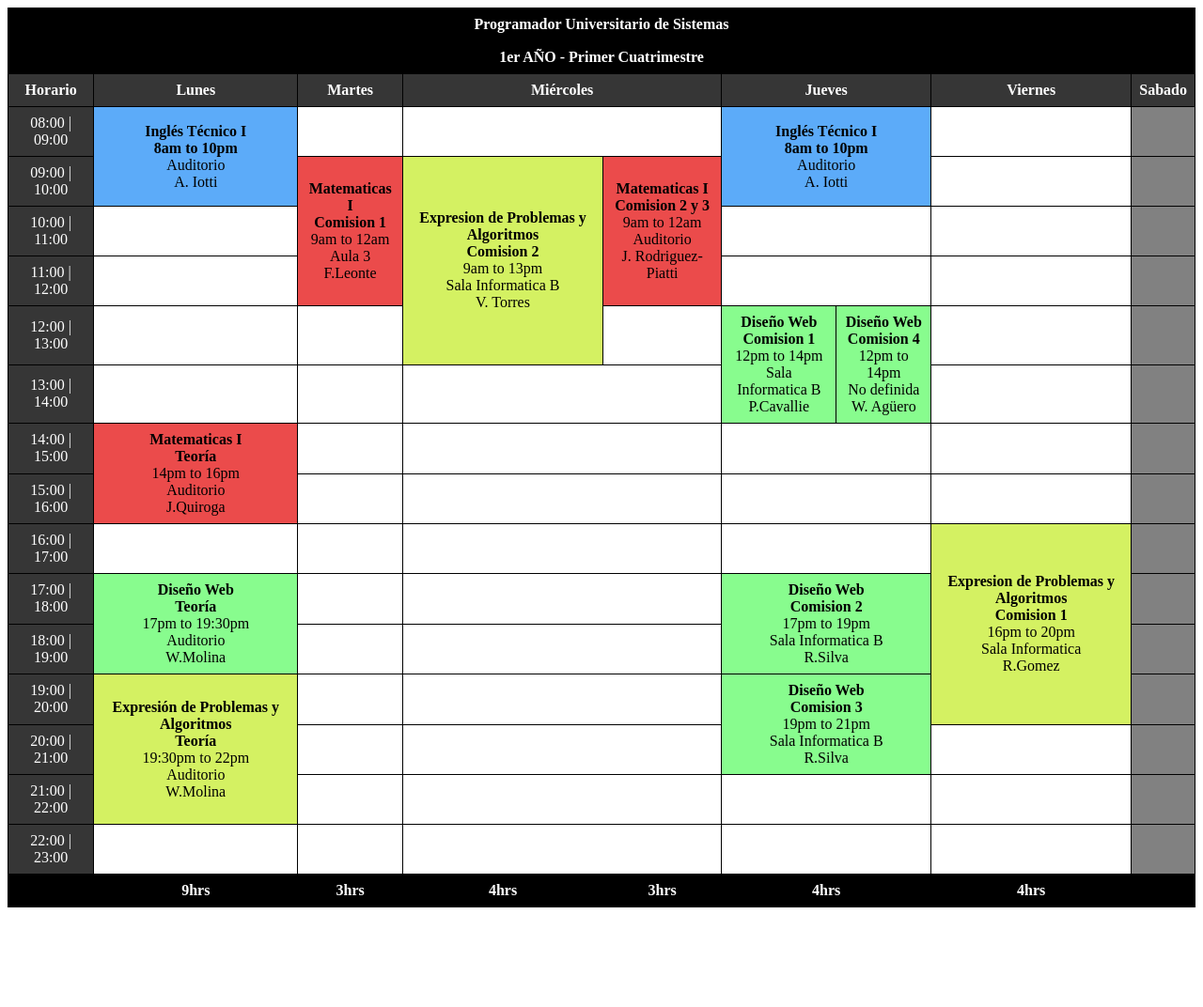
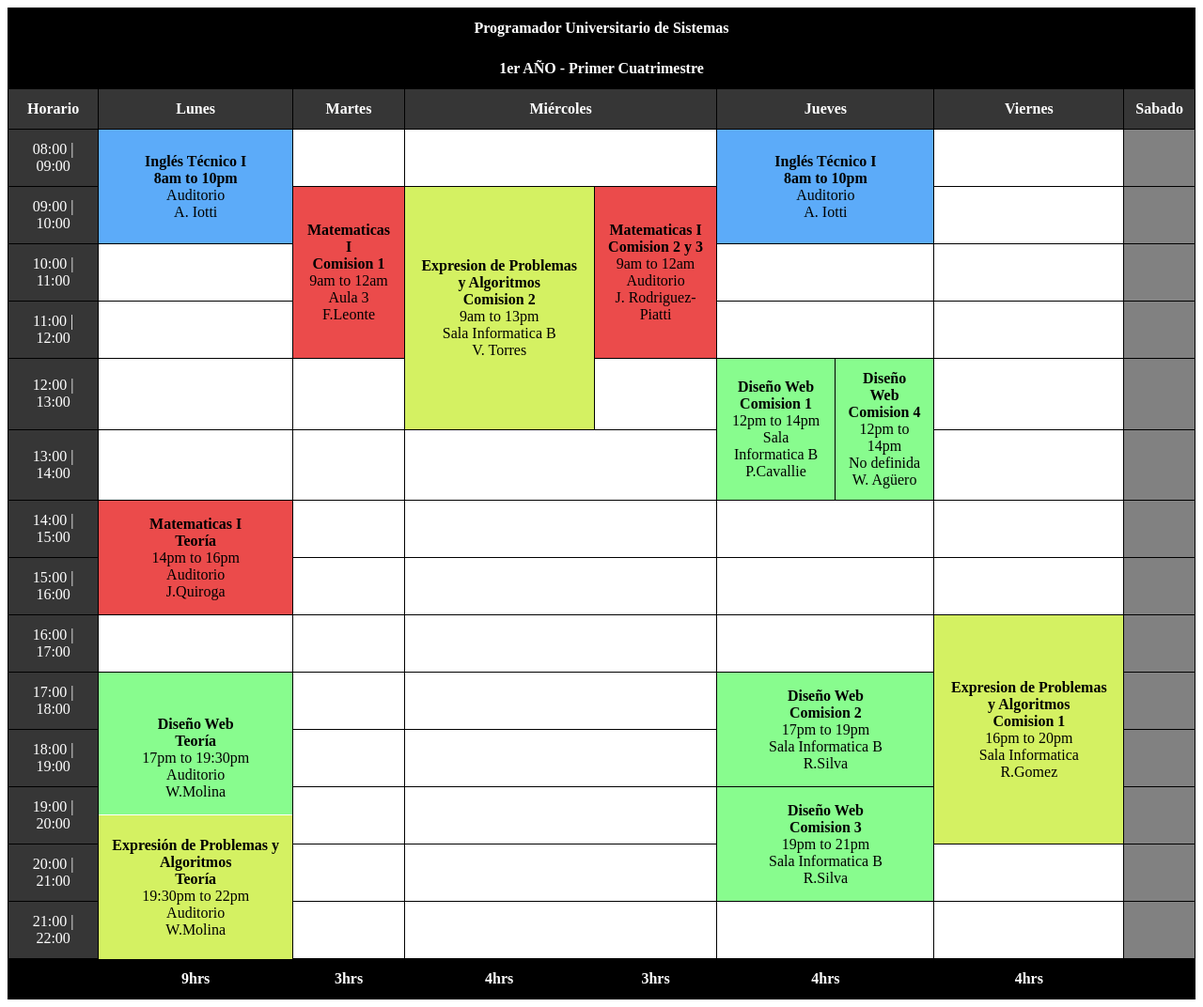
Before and after one commit to Niquinhoo/Trabajos-Practicos, a plain HTML site: page trabajos prácitocs/tp5 horario.html in a window 1280 px wide. Shown: the whole page at 94% size. Before the commit the page ends 974 px from the top, so only its background shows below. Drawn offline with Linux system fonts and the light colour scheme.

Commit message:
Update tp5 horario.html

```diff
--- a/trabajos prácitocs/tp5 horario.html
+++ b/trabajos prácitocs/tp5 horario.html
@@ -8,9 +8,11 @@
         table, th, td {
             border: 1px solid black;
             border-collapse: collapse;
-            padding: 8px;
+            padding: 12px;
             text-align: center;
+            position: relative;
         }
+
         .matematicas {
             background-color: #eb4343f4;
         }
@@ -49,6 +51,46 @@
             background-color: #363636;
             color: #ffffff;
         }
+
+        .altura1-5diseno{
+            position: relative;
+            top: 30px;
+            border: 1px solid #000000;
+            border-collapse: collapse;
+        }
+
+        .ajuste1-5programacion{
+            position: relative;
+            top:30px;
+            border: 1px solid #000000;
+            border-collapse: collapse;
+            padding-bottom: 40px;
+        }
+
+        .fila19002000{
+            height: 30px;
+            position: relative;
+        }
+
+        .fila17001800{
+            height: 60px;
+            padding-bottom: 30px;
+            position: relative;
+        }
+
+        /*fondo de la cabeza de la celda ayuda gpt*/
+        .altura1-5diseno::before {
+            content: "";
+            position: absolute;
+            top: -30px;
+            left: 0;
+            width: 100%;
+            height: 30px;
+            background-color: #88fc8e;
+            border: 1px solid #88fc8e;
+            box-sizing: border-box;
+        }
+
     </style>
 <body>
     <table>
@@ -177,9 +219,9 @@
                 <!--Sab--><td class="vacio"></td>
             </tr>
         <!--17:00 | 18:00-->
-            <tr>
+            <tr class="fila17001800">
                 <!--Horario--><td class="colorhorarios">17:00 | 18:00</td>
-                <!--lun--><td rowspan="2" class="diseno"><b>Diseño Web <br> Teoría </b><br>17pm to 19:30pm <br>Auditorio <br>W.Molina</td>
+                <!--lun--><td rowspan="2" class="diseno altura1-5diseno celdaAjustada"><b>Diseño Web <br> Teoría </b><br>17pm to 19:30pm <br>Auditorio <br>W.Molina</td>
                 <!--Mar--><td></td>
                 <!--Mier--><td colspan="2"></td>
                 <!--Mier2-->
@@ -201,9 +243,9 @@
                 <!--Sab--><td class="vacio"></td>
             </tr>
         <!--19:00 | 20:00-->
-            <tr>
+            <tr class="fila19002000">
                 <!--Horario--><td class="colorhorarios">19:00 | 20:00</td>
-                <!--lun--><td rowspan="3" class="expresion"><b>Expresión de Problemas y Algoritmos <br> Teoría </b><br>19:30pm to 22pm <br>Auditorio <br>W.Molina</td>
+                <!--lun--><td rowspan="3" class="expresion ajuste1-5programacion"><b>Expresión de Problemas y Algoritmos <br> Teoría </b><br>19:30pm to 22pm <br>Auditorio <br>W.Molina</td>
                 <!--Mar--><td></td>
                 <!--Mier--><td colspan="2"></td>
                 <!--Mier2-->
@@ -236,18 +278,6 @@
                 <!--Vier--><td></td>
                 <!--Sab--><td class="vacio"></td>
             </tr>
-        <!--22:00 | 23:00-->
-            <tr>
-                <!--Horario--><td class="colorhorarios">22:00 | 23:00</td>
-                <!--lun--><td></td>
-                <!--Mar--><td></td>
-                <!--Mier--><td colspan="2"></td>
-                <!--Mier2-->
-                <!--Jue--><td colspan="2"></td>
-                <!--Jue2-->
-                <!--Vier--><td></td>
-                <!--Sab--><td class="vacio"></td>
-            </tr>
     <!--Pie-->
         <tr>
             <th class="cabezeratop"></th>
```
